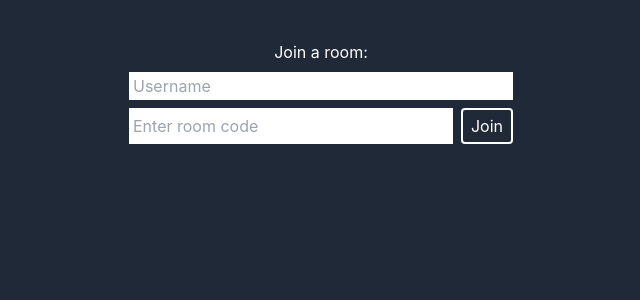
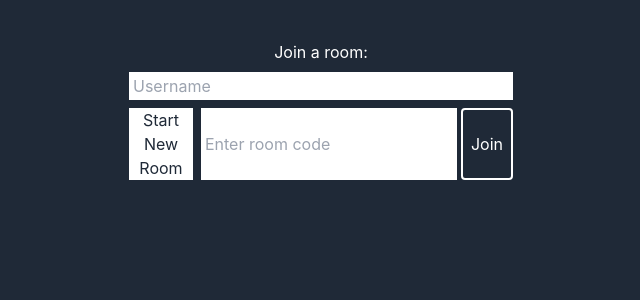
Before and after one commit to joeyiny/Pomodoro, a React (Create React App) app: page / in a window 1280 px wide. Shown: the top 300 px of the page, without its empty margins (319-959 px from the left). Built offline with nearby package versions, Linux system fonts and the light colour scheme; no server answers.

Commit message:
Add Start New Room Button

```diff
--- a/src/Components/JoinRoom.tsx
+++ b/src/Components/JoinRoom.tsx
@@ -15,9 +15,13 @@ const JoinRoom = ({ socket }: { socket: Socket }) => {
           value={userNameInput}
           onChange={(e) => setUserNameInput(e.target.value)}
         />
-        <div className="flex flex-row gap-2">
+        <div className="flex flex-row gap-x-2">
+          <button className="bg-white text-gray-800 px-2">
+            Start New Room
+          </button>
+          <div className="flex-grow flex flex-row gap-1">
             <input
-            className="text-gray-900 flex-grow px-1 py-0.5"
+              className="text-gray-900 px-1 py-0.5"
               placeholder="Enter room code"
               type="text"
               value={roomCodeInput}
@@ -36,6 +40,7 @@ const JoinRoom = ({ socket }: { socket: Socket }) => {
           </div>
         </div>
       </div>
+    </div>
   );
 };
 
```
Lines whose indentation alone changed are shown as unchanged.
